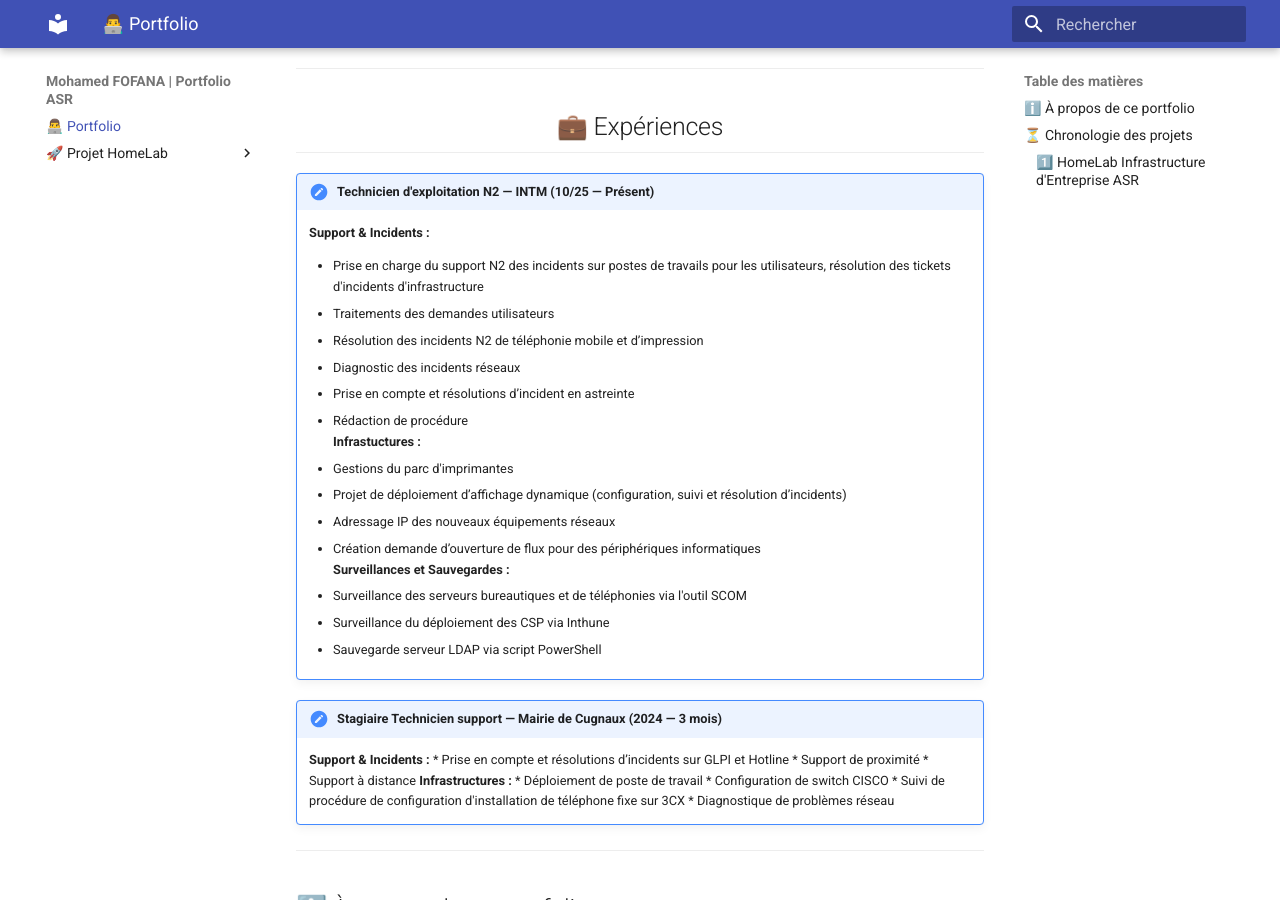
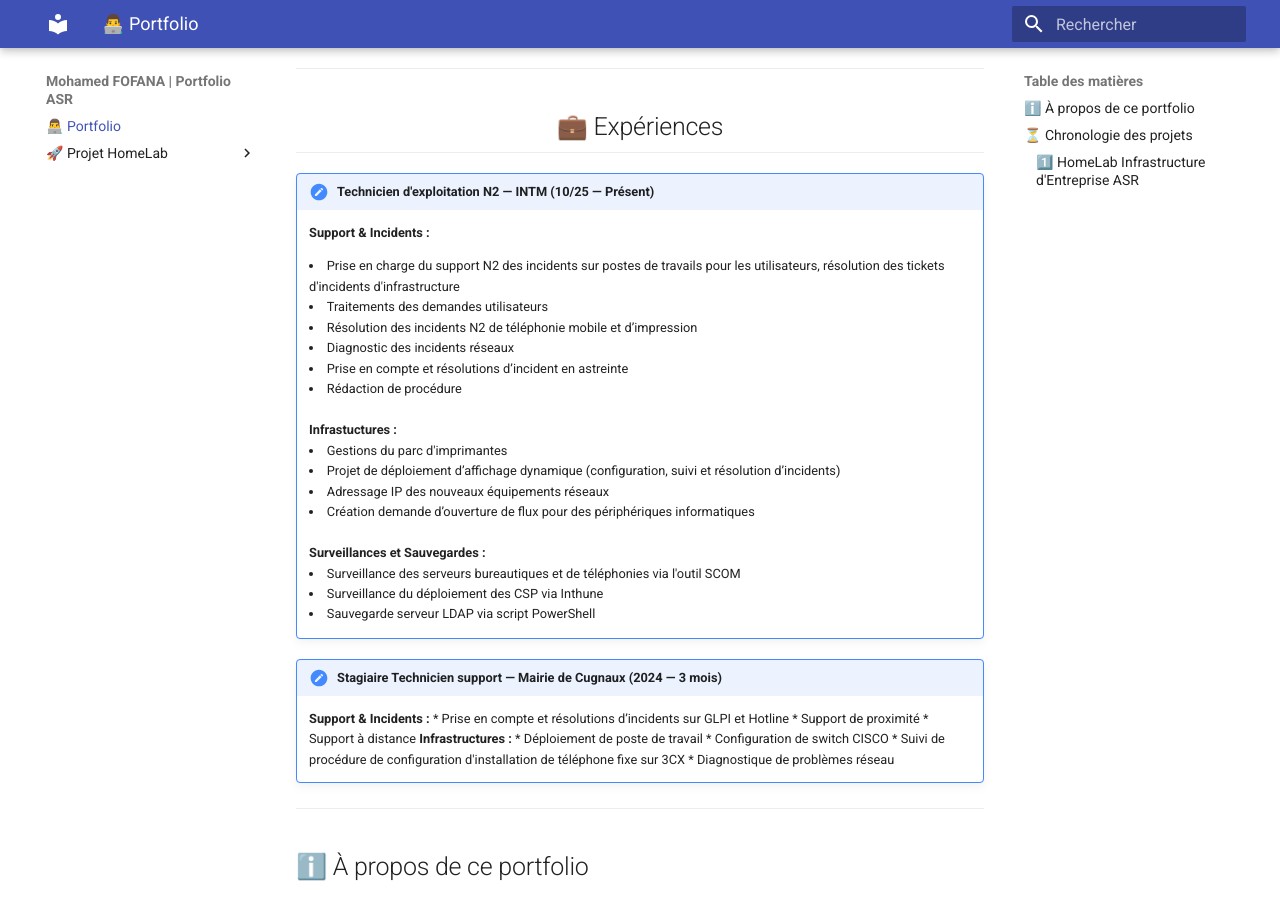
Before and after one commit to mohamedfofana/HomeLab, an MkDocs documentation site: the page built from docs/index.md, in a window 1280 px wide and 900 px high, scrolled down 1024 px. Built offline with MkDocs 1.6.1 and Material for MkDocs 9.7.7, drawn with Linux system fonts in a browser that asks for light colours.

Commit message:
Update index.md

```diff
--- a/docs/index.md
+++ b/docs/index.md
@@ -80,19 +80,20 @@
 </div>
 
 !!! note "Technicien d'exploitation N2 — INTM (10/25 — Présent)"
-    **Support & Incidents :**
-    <ul>
+    **Support & Incidents :** <br>
       <li>Prise en charge du support N2 des incidents sur postes de travails pour les utilisateurs, résolution des tickets d'incidents d'infrastructure
       <li>Traitements des demandes utilisateurs
       <li>Résolution des incidents N2 de téléphonie mobile et d’impression
       <li>Diagnostic des incidents réseaux
       <li>Prise en compte et résolutions d’incident en astreinte
       <li>Rédaction de procédure <br>
+      <br>
     **Infrastuctures :** <br>
        <li>Gestions du parc d'imprimantes
        <li>Projet de déploiement d’affichage dynamique (configuration, suivi et résolution d’incidents)
        <li>Adressage IP des nouveaux équipements réseaux
        <li>Création demande d’ouverture de flux pour des périphériques informatiques <br>
+       <br>
     **Surveillances et Sauvegardes :** <br>
       <li>Surveillance des serveurs bureautiques et de téléphonies via l'outil SCOM
       <li>Surveillance du déploiement des CSP via Inthune
```
